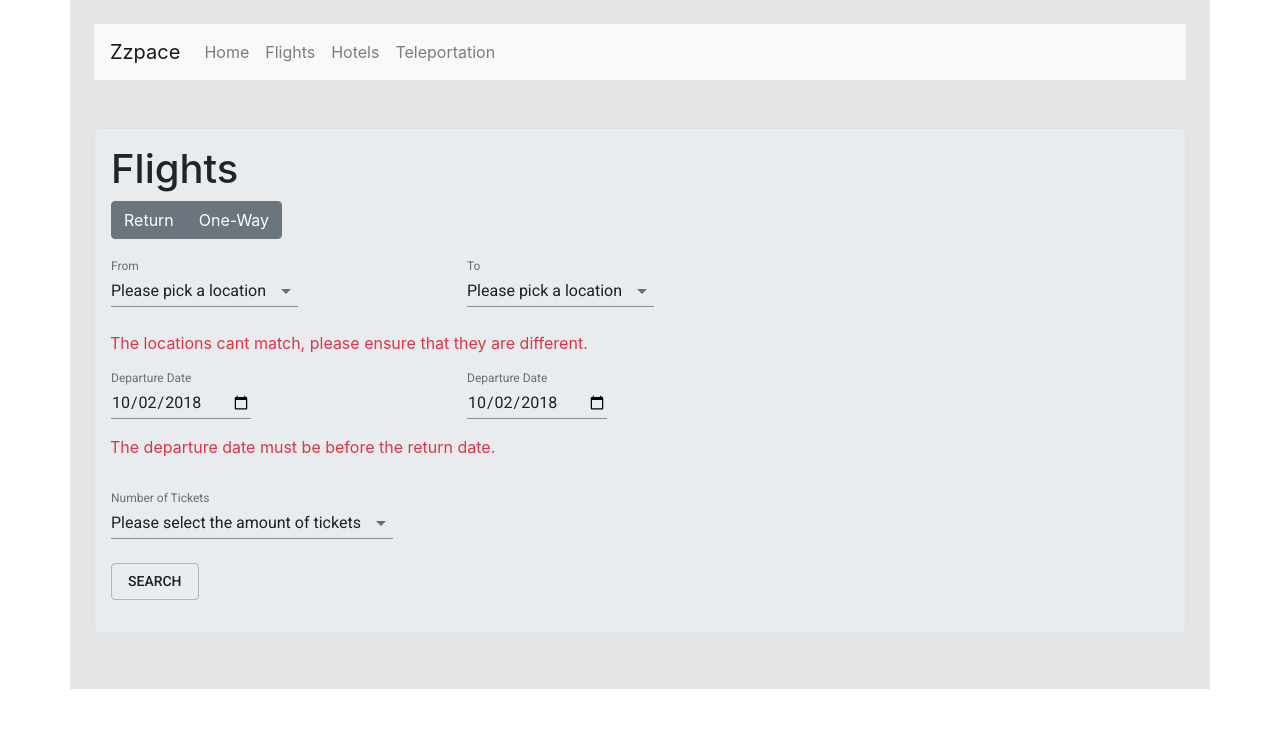
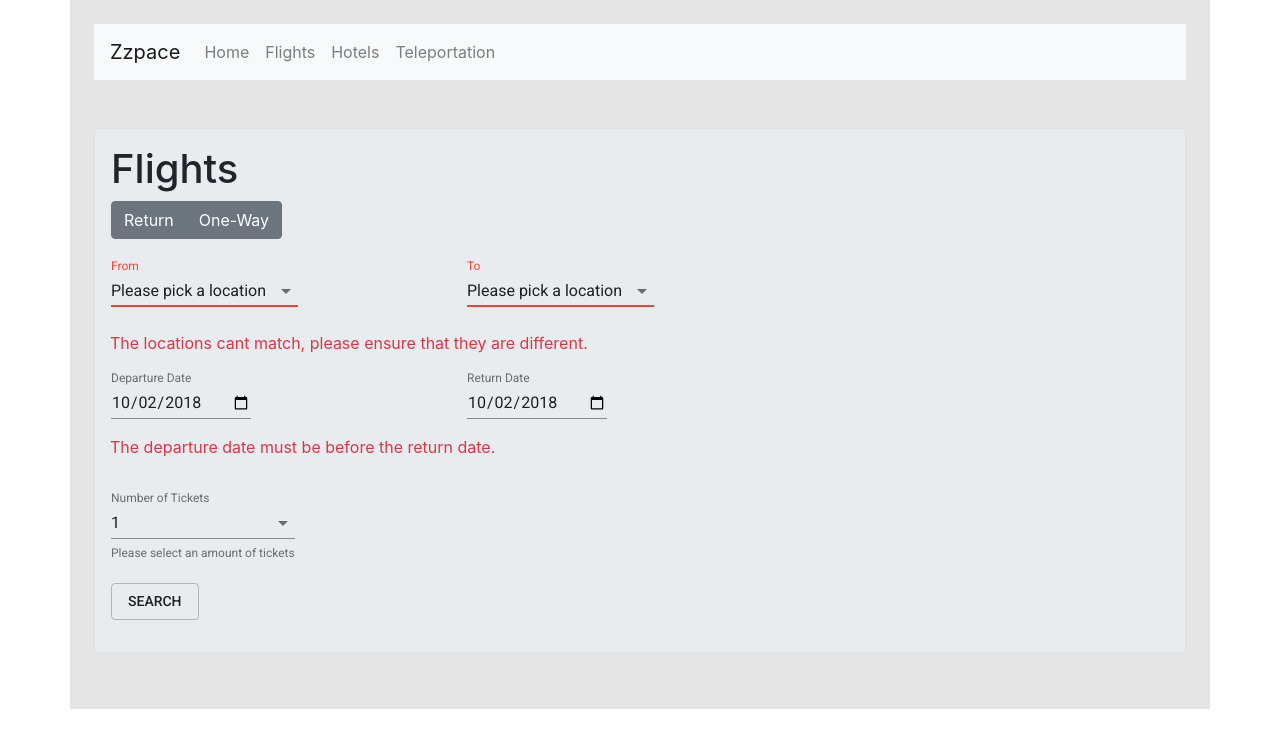
Before and after one commit to chrisjstephens/Zzpace-React, a React (Create React App) app: page /flights in a window 1280 px wide. Shown: the top 748 px of the page. Built offline with nearby package versions, Linux system fonts and the light colour scheme.

Commit message:
Oct 16 - Add validation to flights form

```diff
--- a/src/components/Flights.react.js
+++ b/src/components/Flights.react.js
@@ -8,12 +8,18 @@ export default class Flights extends React.Component {
   constructor(props) {
     super(props);
 
+    this.minDate = new Date().toISOString().slice(0,10);
+
     this.state = {
       toLocation: 'Default',
       fromLocation: 'Default',
-      tickets: 'Default',
+      tickets: 1,
+      returnFlightType: true,
+      oneWayFlightType: false,
+      departureDate: this.minDate,
+      returnDate: this.minDate
+    };
 
-    };
 
     this.locations = [
         {
@@ -48,10 +54,6 @@ export default class Flights extends React.Component {
 
     this.ticketsNum = [
       {
-        value: "Default",
-        label: "Please select the amount of tickets"
-      },
-      {
         value: 1,
         label: "1"
       },
@@ -76,7 +78,6 @@ export default class Flights extends React.Component {
         label: "6"
       },
     ];
-
   }
 
   handleChange = name => event => {
@@ -85,20 +86,48 @@ export default class Flights extends React.Component {
     });
   };
 
+  changeFlightTypeReturn() {
+    this.setState({returnFlightType : true});
+    this.setState({oneWayFlightType : false});
+  }
+
+  changeFlightTypeOneWay() {
+    this.setState({returnFlightType : false});
+    this.setState({oneWayFlightType : true});
+  }
+
+  validToLocationCheck() {
+    return (this.state.toLocation === 'Default' ? true : false);
+  }
+
+  validFromLocationCheck() {
+    return (this.state.fromLocation === 'Default' ? true : false);
+  }
+
+  validDepartureDate() {
+    return (this.state.departureDate < this.minDate ? true : false);
+  }
+
+  validReturnDate() {
+    return (this.state.returnDate < this.minDate ? true : false);
+  }
 
   render() {
-    const minDate = new Date().toISOString().slice(0,10);
-    const minDepartureDate = minDate;
-    const minReturnDate = minDate;  //Add 24 hours to this
+    // const minDate = new Date().toISOString().slice(0,10);
+    // const minDepartureDate = minDate;
+    // const minReturnDate = minDate;  //Add 24 hours to this
+
+    const invalidDates = this.state.departureDate >= this.state.returnDate ? true : false;
+    console.log('ivd',this.state.departureDate, this.state.returnDate);
 
     return (
       <div>
-        <form>
+        <form> {/*onSubmit*/}
           <div>
             <h1>Flights</h1>
             <div className="btn-group pb-1" role="group" aria-label="Navigation buttons" >
-              <button type="button" className="btn btn-secondary"  aria-pressed="true">Return</button>
-              <button type="button" className="btn btn-secondary"  aria-pressed="true">One-Way</button>
+              <button type="button" className="btn btn-secondary" aria-pressed="true" onClick={this.changeFlightTypeReturn.bind(this)}>Return</button>
+              <button type="button" className="btn btn-secondary" aria-pressed="true" onClick={this.changeFlightTypeOneWay.bind(this)}>One-Way</button>
             </div>
             <div className="form-row">
               <div className="form-group col-md-4">
@@ -114,6 +143,7 @@ export default class Flights extends React.Component {
                     },
                   }}
                   margin="normal"
+                  error={this.validToLocationCheck()}
                 >
                   {this.locations.map(option => (
                     <MenuItem key={option.value} value={option.value}>
@@ -136,6 +166,7 @@ export default class Flights extends React.Component {
                 }}
                 placeholder="Please select a from location"
                 margin="normal"
+                error={this.validFromLocationCheck()}
                 >
                 {this.locations.map(option => (
                   <MenuItem key={option.value} value={option.value}>
@@ -152,24 +183,31 @@ export default class Flights extends React.Component {
                   id="departure-date"
                   label="Departure Date"
                   type="date"
-                  defaultValue={minDepartureDate}
+                  defaultValue={this.minDate}
+                  onChange={this.handleChange('departureDate')}
                   InputLabelProps={{
                     shrink: true,
                   }}
+                  error={this.validDepartureDate()}
                 />
               </div>
               <div className="form-group col-md-4">
+              {!this.state.oneWayFlightType ?
                 <TextField
                   id="return-date"
-                  label="Departure Date"
+                  label="Return Date"
                   type="date"
-                  defaultValue={minDepartureDate}
+                  defaultValue={this.minDate}
+                  onChange={this.handleChange('returnDate')}
                   InputLabelProps={{
                     shrink: true,
                   }}
+                  error={this.validReturnDate()}
                 />
+                : null}
               </div>
-              <p className="text-danger px-1">The departure date must be before the return date.</p>
+              {invalidDates ? <p className="text-danger px-1">The departure date must be before the return date.</p>
+              : null}
             </div>
             <div className="form-row">
               <div className="form-group col-md-4">
@@ -185,6 +223,7 @@ export default class Flights extends React.Component {
                     },
                   }}
                   margin="normal"
+                  helperText="Please select an amount of tickets"
                 >
                   {this.ticketsNum.map(option => (
                     <MenuItem key={option.value} value={option.value}>
```
